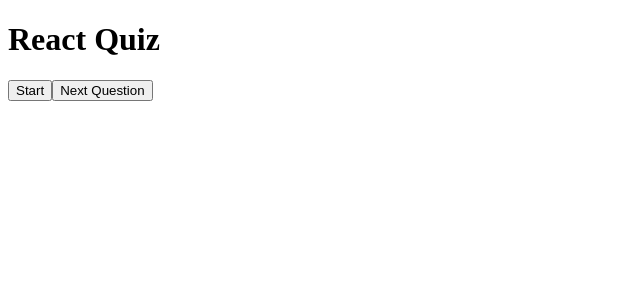
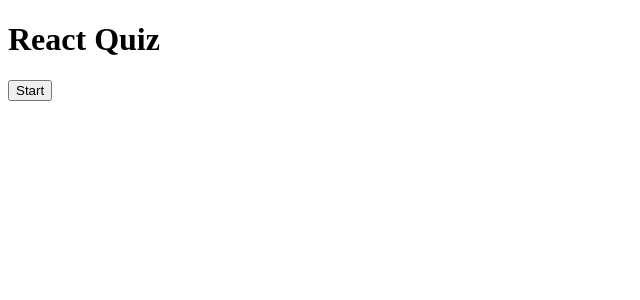
Before and after one commit to lilman109/QuizApp, a React (Create React App) app: page / in a window 1280 px wide. Shown: the top 300 px of the page, without its empty margins (0-640 px from the left). Built offline with nearby package versions, Linux system fonts and the light colour scheme; a web font is replaced by a local one.

Commit message:
implemented when to display next question button

```diff
--- a/src/App.tsx
+++ b/src/App.tsx
@@ -66,9 +66,14 @@
 					callback={checkAnswer}
 				/>
 			)}
-			<button className='next_question' onClick={nextQuestion}>
-				Next Question
-			</button>
+			{!gameOver &&
+			!loading &&
+			userAnswers.length === number + 1 &&
+			number !== TOTAL_QUESTIONS - 1 ? (
+				<button className='next_question' onClick={nextQuestion}>
+					Next Question
+				</button>
+			) : null}
 		</div>
 	);
 };
```
